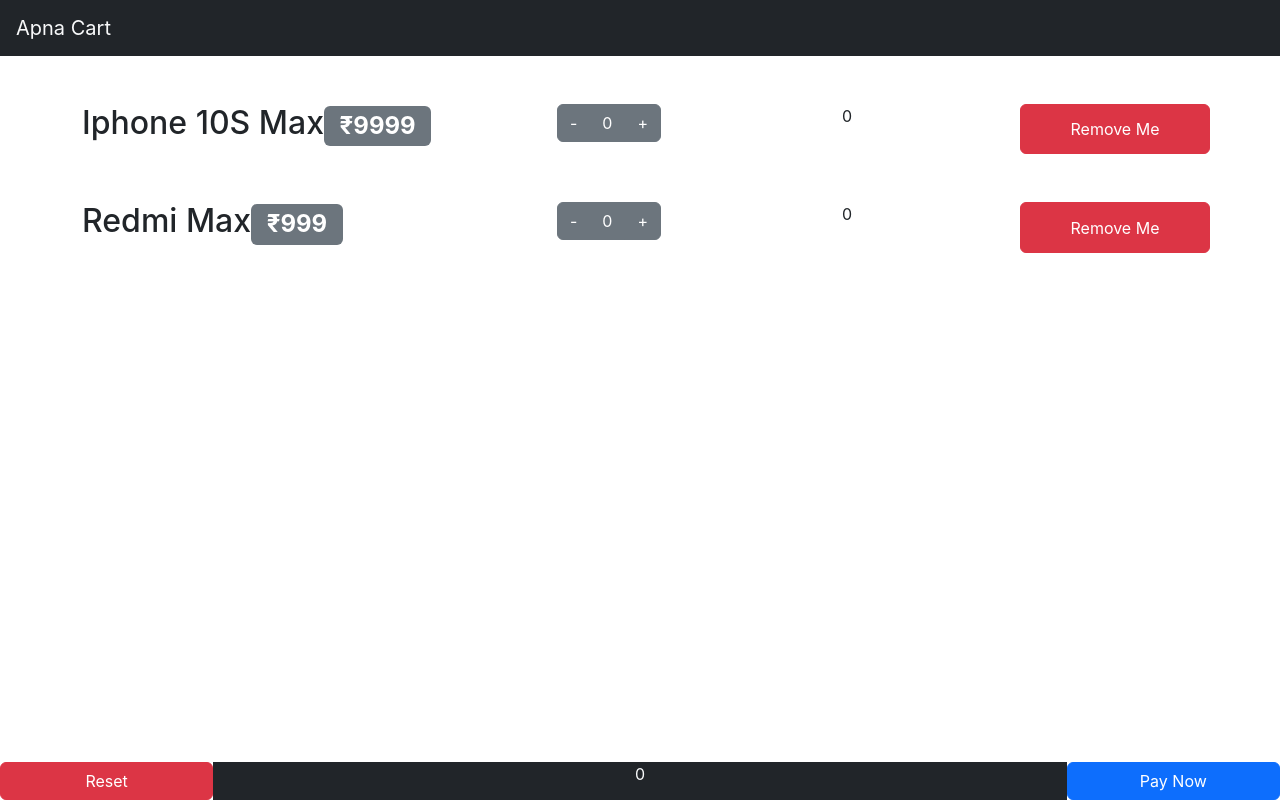
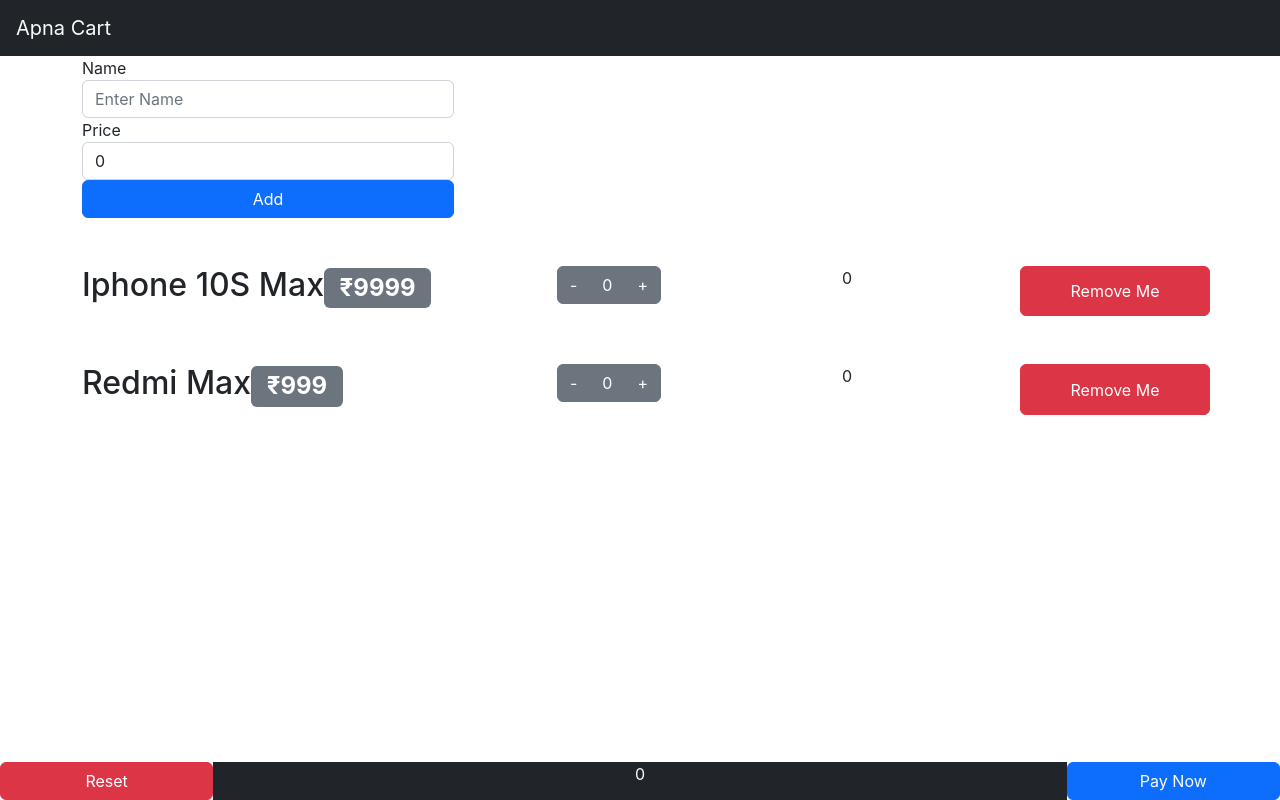
Before and after one commit to talhariaz324/Take-Me-Cart-, a React (Create React App) app: page / in a window 1280 px wide. Built offline with nearby package versions, Linux system fonts and the light colour scheme.

Commit message:
react 1st video done

```diff
--- a/src/App.js
+++ b/src/App.js
@@ -3,6 +3,7 @@ import NavBar from "./components/navbar";
 import React, { useState } from "react";
 import ProductList from "./components/productList.js";
 import Footer from "./components/footer.js";
+import AddItem from "./components/addItem.js";
 function App() {
   const productList = [
     {
@@ -60,12 +61,23 @@ function App() {
     setTotalAmt(newTotalAmt);
   };
 
+  const addItem = (name, price) => {
+    let newProductList = [...newProList];
+    newProductList.push({
+      name: name,
+      price: price,
+      quantity: 0,
+    });
+    setNewProList(newProductList);
+  };
+
   return (
     <React.Fragment>
       {/* using component */}
       <NavBar />
       {/* for passing some argument to other component we use below: as here we are passing array of objects to productList */}
       {/* In JSX, we have to use the {} this braces for using javasctipt variables   */}
+      <AddItem addItem={addItem} />
       <ProductList
         productList={newProList}
         incrementQuantity={incrementQuantity}
--- /dev/null
+++ b/src/components/addItem.js
@@ -0,0 +1,66 @@
+import React, { Component } from "react";
+class AddItem extends Component {
+  constructor(props) {
+    super(props);
+    this.state = {
+      proName: "",
+      proPrice: 0,
+    };
+  }
+  render() {
+    return (
+      <div className="container">
+        <div className="row">
+          <form
+            onSubmit={(e) => {
+              e.preventDefault(); // This will not reload the whole page on add btn.
+              this.props.addItem(
+                this.state.proName,
+                Number(this.state.proPrice) // this typeCasting is to fix the react treating as string mayBe
+              );
+            }}
+          >
+            <div className="form-group col-4">
+              <label htmlFor="Name">Name</label>
+              <input
+                type="text"
+                className="form-control"
+                id="nameInput"
+                aria-describedby="name"
+                placeholder="Enter Name"
+                name="proName"
+                onChange={(val) => {
+                  this.setState({
+                    proName: val.currentTarget.value,
+                  });
+                }}
+                value={this.state.proName} // Reflect change into the text fields after user adding in state.
+              />
+            </div>
+            <div className="form-group col-4">
+              <label htmlFor="Price">Price</label>
+              <input
+                type="number"
+                className="form-control"
+                id="priceInput"
+                placeholder="price"
+                name="proPrice"
+                onChange={(val) => {
+                  this.setState({
+                    proPrice: Number(val.currentTarget.value),
+                  });
+                }}
+                value={this.state.proPrice}
+              />
+            </div>
+            <button type="submit" className="btn btn-primary col-4">
+              Add
+            </button>
+          </form>
+        </div>
+      </div>
+    );
+  }
+}
+
+export default AddItem;
```
